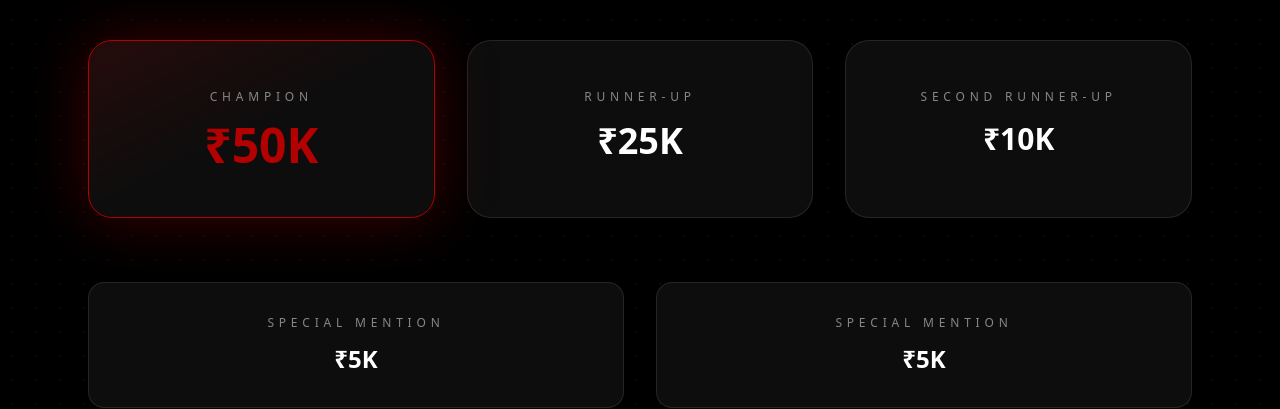
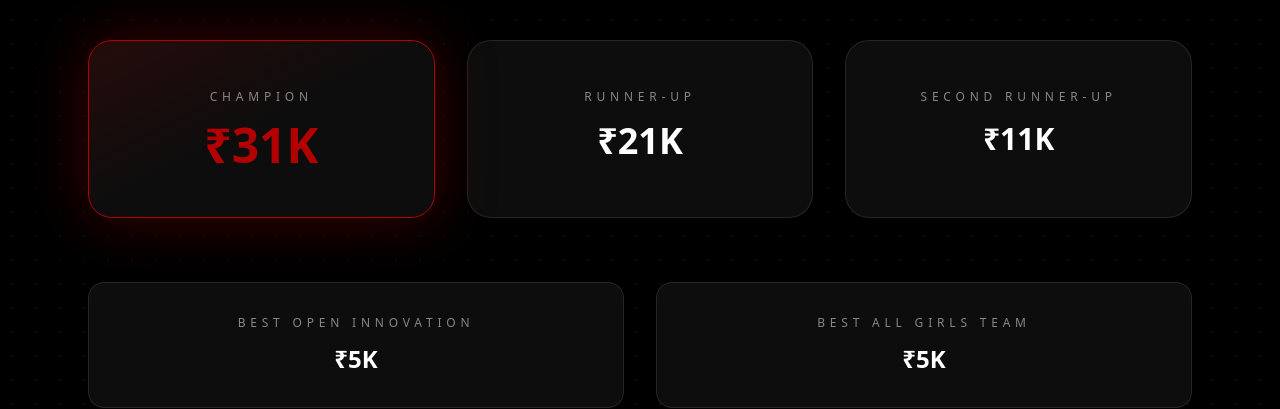
Before and after one commit to mohit4901/hackathon-hackrust, a React (Vite) app: page / in a window 1280 px wide. Shown: the part 2680-3089 px from the top of the page. Built offline with nearby package versions, Linux system fonts and the light colour scheme.

Commit message:
Update PrizeDistributionSection.jsx

```diff
--- a/src/components/PrizeDistributionSection.jsx
+++ b/src/components/PrizeDistributionSection.jsx
@@ -89,7 +89,7 @@ export default function PrizeDistribution() {
               viewport={{ once: false }}
               className="text-5xl font-bold text-[#b30000] relative z-10"
             >
-              ₹50K
+              ₹31K
             </motion.p>
           </motion.div>
 
@@ -103,7 +103,7 @@ export default function PrizeDistribution() {
             <h3 className="text-xs tracking-[0.4em] text-white/50 uppercase mb-4">
               Runner-Up
             </h3>
-            <p className="text-4xl font-semibold text-white">₹25K</p>
+            <p className="text-4xl font-semibold text-white">₹21K</p>
           </motion.div>
 
           {/* SECOND RUNNER UP */}
@@ -116,7 +116,7 @@ export default function PrizeDistribution() {
             <h3 className="text-xs tracking-[0.4em] text-white/50 uppercase mb-4">
               Second Runner-Up
             </h3>
-            <p className="text-3xl font-semibold text-white">₹10K</p>
+            <p className="text-3xl font-semibold text-white">₹11K</p>
           </motion.div>
 
         </motion.div>
@@ -136,7 +136,7 @@ export default function PrizeDistribution() {
             className="bg-[#0d0d0d] border border-white/10 p-8 rounded-2xl text-center hover:border-[#b30000] transition duration-300"
           >
             <h3 className="text-xs tracking-[0.4em] text-white/50 uppercase mb-3">
-              Special Mention
+              Best Open Innovation
             </h3>
             <p className="text-2xl font-semibold text-white">₹5K</p>
           </motion.div>
@@ -147,7 +147,7 @@ export default function PrizeDistribution() {
             className="bg-[#0d0d0d] border border-white/10 p-8 rounded-2xl text-center hover:border-[#b30000] transition duration-300"
           >
             <h3 className="text-xs tracking-[0.4em] text-white/50 uppercase mb-3">
-              Special Mention
+            Best All Girls Team
             </h3>
             <p className="text-2xl font-semibold text-white">₹5K</p>
           </motion.div>
```
